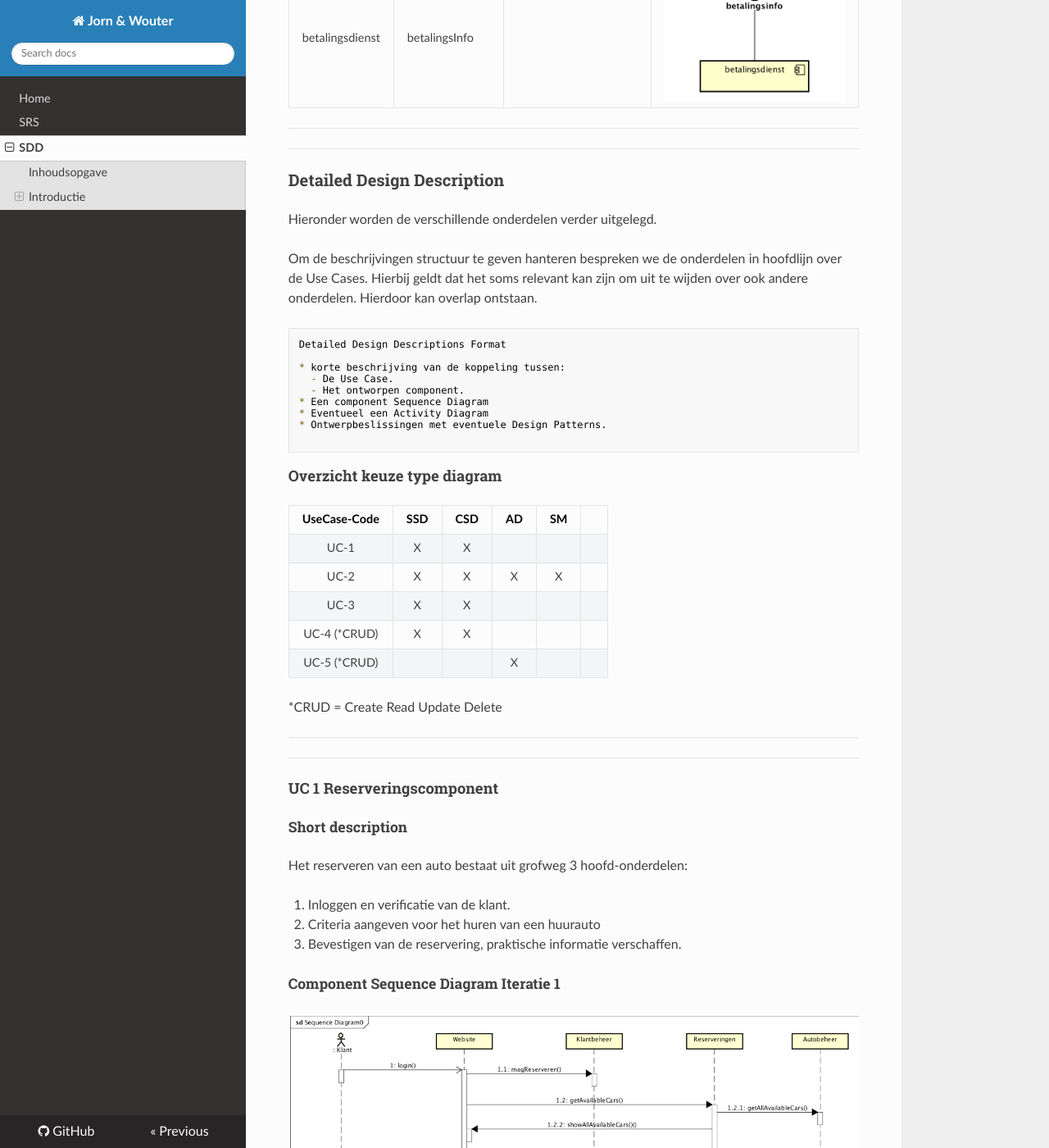
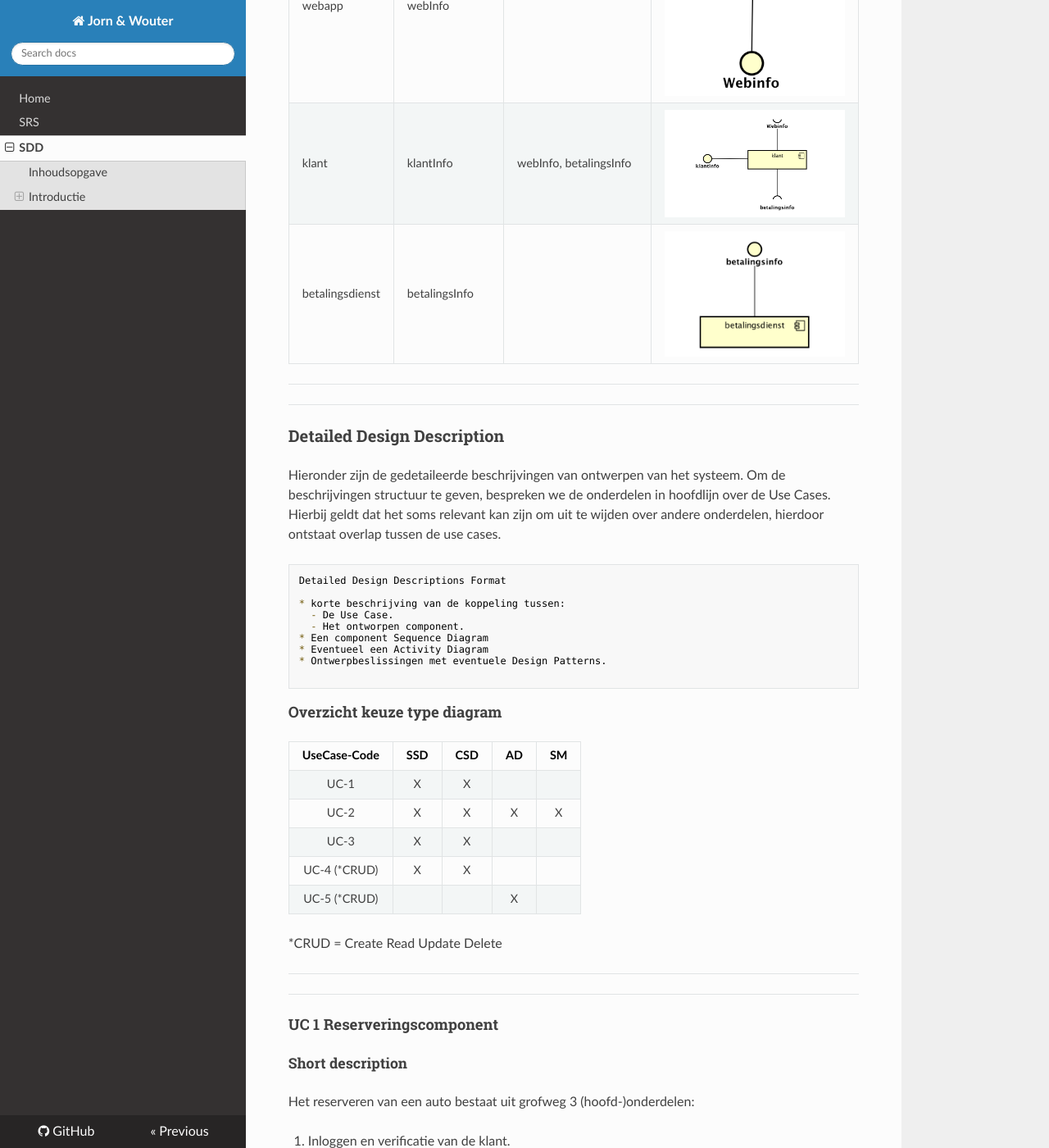
Before and after one commit to jornbrouwer/RentIT, an MkDocs documentation site: the page built from docs/SDD_v1-0-1.md, in a window 1280 px wide and 1400 px high, scrolled down 3241 px. Shown: the whole window at 82% size. Built offline with MkDocs 1.6.1, drawn with Linux system fonts in a browser that asks for light colours; nearby versions of some CDN libraries; old or Windows-style settings are respelled for this version of MkDocs; some of the changed text lies outside the part shown.

````diff
--- a/docs/SDD_v1-0-1.md
+++ b/docs/SDD_v1-0-1.md
@@ -23,7 +23,8 @@
 
 ## Introductie
 
-De opdracht staat (kort) beschreven in het SRS. Om geen duplicate informatie te verstrekken, kunt u [naar de ```Introductie Opdracht```](SRS_v1-0-4.md#introductie-opdracht)  gaan.
+De opdracht staat (kort) beschreven in het SRS. Om geen duplicate informatie te verstrekken, kunt u [naar de ```Introductie Opdracht```](SRS_v1-0-4/#1-introductie-opdracht)  gaan.
+
 
 ---
 
@@ -42,10 +43,19 @@ De opdracht staat (kort) beschreven in het SRS. Om geen duplicate informatie te
 
 **Iteratie 1**
 
+Tijdens de lessen van OSM-M hebben wij gezamenlijk een eerste versie van een component diagram opgesteld. Nadat wij deze met z'n tweeen besproken hadden, vonden het niet noodzakelijk hier tijdens de eerste iteratie nog wijzigingen in aan te brengen.
+
 ![Component_Diagram_v1-0-1](assets/Component_Diagram_v1-0-0.png)
 [Path to image : Component_Diagram_v1-0-1](assets/Component_Diagram_v1-0-0.png)
 
 **Iteratie 2**
+
+Tijdens de tweede iteratie hebben wij noodzakelijkerwijs een aantal wijzigingen doorgevoerd.
+
+1. Een nieuwe interface: CheckInInfo vanuit autobeheer aangeboden naar reservering.
+2. De required/provided interface omgedraaid vanuit auto naar autobeheer.
+3. Een nieuw component: Webapp met een provided interface richting klant-component.
+4. De naam betaalservice veranderd in betalingsdienst.
 
 ![Component_Diagram_v1-0-2](newDiagrams/png/CD_RendIt.png)
 
@@ -54,6 +64,8 @@ De opdracht staat (kort) beschreven in het SRS. Om geen duplicate informatie te
 ---
 
 #### Overzicht van alle componenten
+
+Onderstaande tabel biedt een overzicht van de provided en required interfaces per component.
 
 ```
 * Provided Interface
@@ -75,10 +87,7 @@ De opdracht staat (kort) beschreven in het SRS. Om geen duplicate informatie te
 
 ### Detailed Design Description
 
-
-Hieronder worden de verschillende onderdelen verder uitgelegd.
-
-Om de beschrijvingen structuur te geven hanteren  bespreken we de onderdelen in hoofdlijn over de Use Cases. Hierbij geldt dat het soms relevant kan zijn om uit te wijden over ook andere onderdelen. Hierdoor kan overlap ontstaan.
+Hieronder zijn de gedetaileerde beschrijvingen van ontwerpen van het systeem. Om de beschrijvingen structuur te geven, bespreken we de onderdelen in hoofdlijn over de Use Cases. Hierbij geldt dat het soms relevant kan zijn om uit te wijden over andere onderdelen, hierdoor ontstaat overlap tussen de use cases.
 
 
 ```
@@ -95,13 +104,13 @@ Detailed Design Descriptions Format
 
 #### Overzicht keuze type diagram
 
-|  UseCase-Code  | SSD | CSD | AD  | SM  |     |
-|:--------------:|:---:|:---:|:---:|:---:| --- |
-|      UC-1      |  X  |  X  |     |     |     |
-|      UC-2      |  X  |  X  |  X  |  X  |     |
-|      UC-3      |  X  |  X  |     |     |     |
-| UC-4  (*CRUD)  |  X  |  X  |     |     |     |
-| UC-5   (*CRUD) |     |     |  X  |     |     |
+|  UseCase-Code  | SSD | CSD | AD  | SM  |
+|:--------------:|:---:|:---:|:---:|:---:|
+|      UC-1      |  X  |  X  |     |     |
+|      UC-2      |  X  |  X  |  X  |  X  |
+|      UC-3      |  X  |  X  |     |     |
+| UC-4  (*CRUD)  |  X  |  X  |     |     |
+| UC-5   (*CRUD) |     |     |  X  |     |
 
 *CRUD = Create Read Update Delete
 
@@ -113,7 +122,7 @@ Detailed Design Descriptions Format
 
 ##### Short description
 
-Het reserveren van een auto bestaat uit grofweg 3 hoofd-onderdelen:
+Het reserveren van een auto bestaat uit grofweg 3 (hoofd-)onderdelen:
 
 1. Inloggen en verificatie van de klant.
 2. Criteria aangeven voor het huren van een huurauto
@@ -320,7 +329,6 @@ Onderstaande activity diagrams beschrijven de flow van het beheren van een auto.
 [AD_UC5_BeheerAuto_Delete](newDiagrams/png/AD_UC5_BeheerAuto_Delete.png)
 
 
-
 ### Design Class Diagram
 
 ![Design Class Diagram v1-0-0](newDiagrams/png/DCD_RendIt.png)
````
Also changed, not shown: 2 other files.
